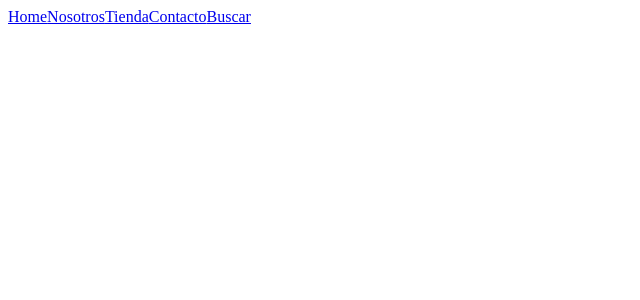
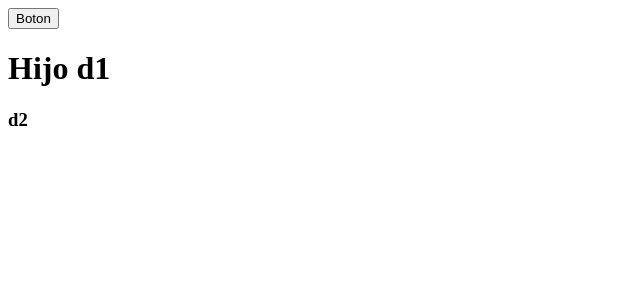
Before and after one commit to salamanca77/practicas-react, a React (Vite) app: page /login in a window 1280 px wide. Shown: the top 300 px of the page, without its empty margins (0-640 px from the left). Built offline with nearby package versions, Linux system fonts and the light colour scheme.

Commit message:
cambios realizados

```diff
--- a/src/App.jsx
+++ b/src/App.jsx
@@ -5,27 +5,59 @@ import {Tienda} from '../src/page/Tienda'
 import {Contactos} from '../src/page/Contactos'
 import { Buscar } from "./page/Buscar"
 import { Detalles } from "./page/Detalles"
+import { ProtejerRuta } from "./page/ProtejerRuta"
+import { Login } from "./page/Login"
+import React, { useState } from "react"
+import { Hijo } from "./components/Hijo"
+
+export const contexto = React.createContext()
 
 export function App() {
+
+    const [isNombre, setNombre] = useState(null)
+
+    const datoUno = 'd1'
+    const datoDos = 'd2'
+    const cambiaNombre = ()=>{
+
+        if(isNombre){
+            setNombre(null)
+        }else{
+            setNombre(
+                ['jonn', 'oliver@correo.com']
+            )
+        }
+    }
+
     return (
-        <>
-        <nav>
-            <Link to="/">Home</Link>
-            <Link to="nosotros">Nosotros</Link>
-            <Link to="tienda">Tienda</Link>
-            <Link to="contactos">Contacto</Link>
-            <Link to="buscar" >Buscar</Link>
-        </nav>
-            <Routes>
-                <Route path="/" element={<Home />} />
-                <Route path="/contacto" element={<Contactos />} />
-                <Route path="/nosotros" element={<Nosotros />} />
-                <Route path="/tienda/:fruta" element={<Tienda />}>
-                    <Route path="detalles" element={<Detalles />} />
-                </Route>
-                <Route path="/contactos" element={<Contactos />} />
-                <Route path="/buscar" element={<Buscar />} />
-            </Routes>
-        </>
+
+       <contexto.Provider value={{isNombre, datoUno, datoDos}}>
+
+        <button onClick={cambiaNombre}>Boton</button>
+           <Hijo />
+       </contexto.Provider>
+
+
+        // <>
+        // <nav>
+        //     <Link to="/">Home</Link>
+        //     <Link to="nosotros">Nosotros</Link>
+        //     <Link to="tienda">Tienda</Link>
+        //     <Link to="contacto">Contacto</Link>
+        //     <Link to="buscar" >Buscar</Link>
+        // </nav>
+        //     <Routes>
+        //         <Route path="/" element={<Home />} />
+        //         <Route path="/contacto" element={<ProtejerRuta><Contactos /></ProtejerRuta>} />
+        //         <Route path="/nosotros" element={<Nosotros />} />
+        //         <Route path="/tienda/:fruta" element={<Tienda />}>
+        //             <Route path="detalles" element={<Detalles />} />
+        //         </Route>
+        //         <Route path="/contactos" element={<Contactos />} />
+        //         <Route path="/buscar" element={<Buscar />} />
+        //         <Route path="/login" element={<Login />} />
+
+        //     </Routes>
+        // </>
     )
 }
--- /dev/null
+++ b/src/components/Hijo.jsx
@@ -0,0 +1,18 @@
+import {contexto} from '../App'
+import {useContext} from 'react';
+
+export function Hijo(){
+
+    const {datoUno, isNombre, datoDos} = useContext(contexto)
+
+    // console.log(nombre);
+
+
+    return(
+        <div>
+            <h1>Hijo {datoUno}</h1>
+            <h3>{datoDos}</h3>
+            {   }
+        </div>
+    )
+}
--- /dev/null
+++ b/src/hook/useAuth.jsx
@@ -0,0 +1,6 @@
+import { useState } from "react"
+
+export const  useAuth = () =>{
+    const [isAuth, setAutn] = useState(false)
+    return {isAuth}
+}
--- /dev/null
+++ b/src/page/Login.jsx
@@ -0,0 +1,10 @@
+import { useLocation } from "react-router-dom"
+
+export function Login(){
+    const location = useLocation()
+    console.log(location);
+    return(
+        <h1>Login</h1>
+
+    )
+}
--- /dev/null
+++ b/src/page/ProtejerRuta.jsx
@@ -0,0 +1,12 @@
+import {Navigate} from 'react-router-dom'
+import { useAuth } from '../hook/useAuth'
+import { useLocation } from 'react-router-dom'
+
+export function ProtejerRuta({children}){
+
+    const{isAuth} = useAuth()
+    const location = useLocation()
+    if(!isAuth){
+      return  <Navigate to='/login'state={{location}}/>
+    }
+}
```
